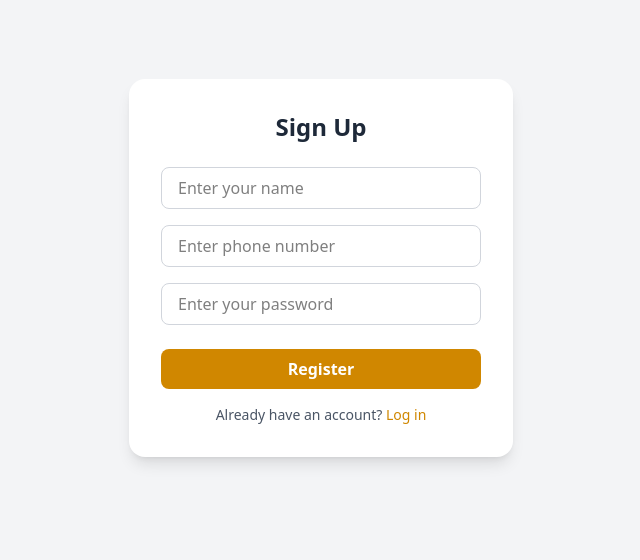
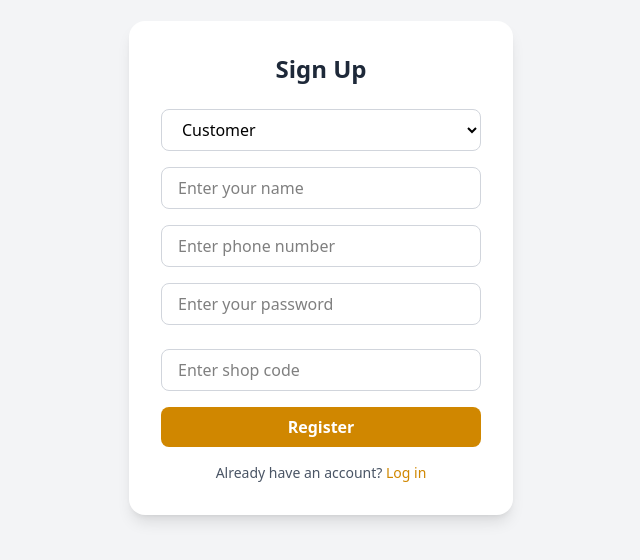
Before and after one commit to shedrack-okunda/LoyaltyLink-Points, a React (Vite) app in the folder loyaltypoints/: page /signup in a window 1280 px wide. Shown: the part 132-692 px from the top of the page, without its empty margins (319-959 px from the left). Built offline with nearby package versions, Linux system fonts and the light colour scheme; the HTML template or start-up script is replaced by a standard one.

Commit message:
updated the signup logic to include role based

```diff
--- a/loyaltypoints/src/pages/SignupPage.jsx
+++ b/loyaltypoints/src/pages/SignupPage.jsx
@@ -5,20 +5,29 @@ function SignupPage() {
 	const [name, setName] = useState("");
 	const [phone, setPhone] = useState("");
 	const [password, setPassword] = useState("");
+	const [role, setRole] = useState("customer");
+	const [shopCode, setShopCode] = useState("");
 	const navigate = useNavigate();
 
 	const handleSignup = async (e) => {
 		e.preventDefault();
+
+		const payload = { name, phone, password, role };
+
+		if (role === "customer") {
+			payload.shopCode = shopCode;
+		}
+
 		// const res = await fetch("https://loyaltylink-points.onrender.com/signup", {
 		//   method: "POST",
 		//   headers: { "Content-Type": "application/json" },
-		//   body: JSON.stringify({ name, phone, password }),
+		//   body: JSON.stringify(payload),
 		// });
 
 		const res = await fetch("http://localhost:5000/api/auth/register", {
 			method: "POST",
 			headers: { "Content-Type": "application/json" },
-			body: JSON.stringify({ name, phone, password }),
+			body: JSON.stringify(payload),
 		});
 
 		const data = await res.json();
@@ -37,6 +46,14 @@ function SignupPage() {
 				<h2 className="text-2xl font-bold mb-6 text-center text-gray-800">
 					Sign Up
 				</h2>
+
+				<select
+					value={role}
+					onChange={(e) => setRole(e.target.value)}
+					className="w-full px-4 py-2 mb-4 border border-gray-300 rounded-lg focus:outline-none focus:ring-2 focus:ring-yellow-500">
+					<option value="shop">Shop</option>
+					<option value="customer">Customer</option>
+				</select>
 
 				<input
 					type="text"
@@ -65,6 +82,17 @@ function SignupPage() {
 					className="w-full px-4 py-2 mb-6 border border-gray-300 rounded-lg focus:outline-none focus:ring-2 focus:ring-yellow-500"
 				/>
 
+				{role === "customer" && (
+					<input
+						type="text"
+						value={shopCode}
+						onChange={(e) => setShopCode(e.target.value)}
+						placeholder="Enter shop code"
+						required
+						className="w-full px-4 py-2 mb-4 border border-gray-300 rounded-lg focus:outline-none focus:ring-2 focus:ring-yellow-500"
+					/>
+				)}
+
 				<button
 					type="submit"
 					className="w-full bg-yellow-600 hover:bg-yellow-700 text-white font-semibold py-2 rounded-lg transition duration-300">
```
